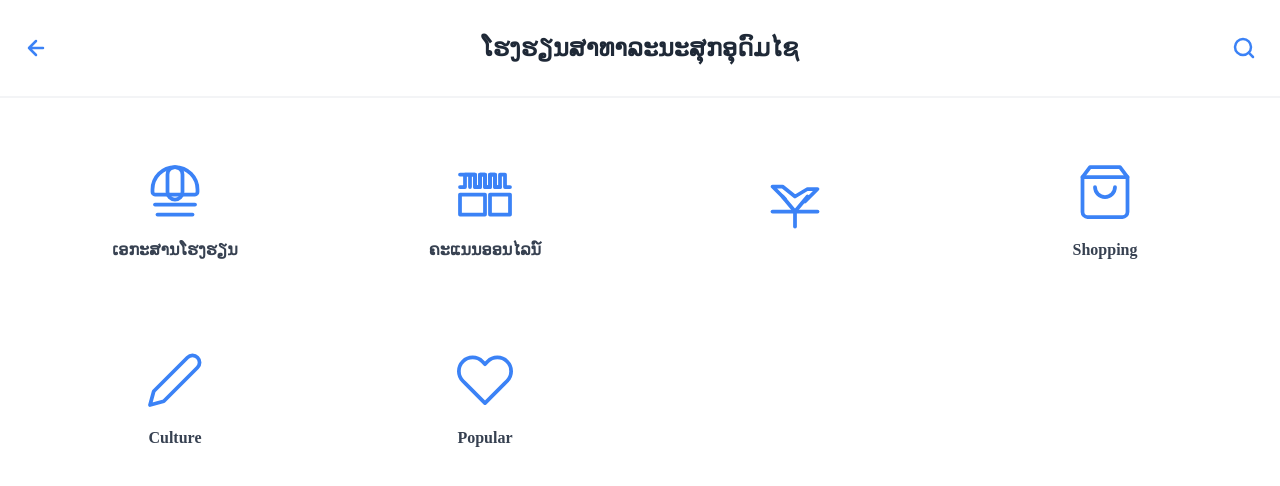
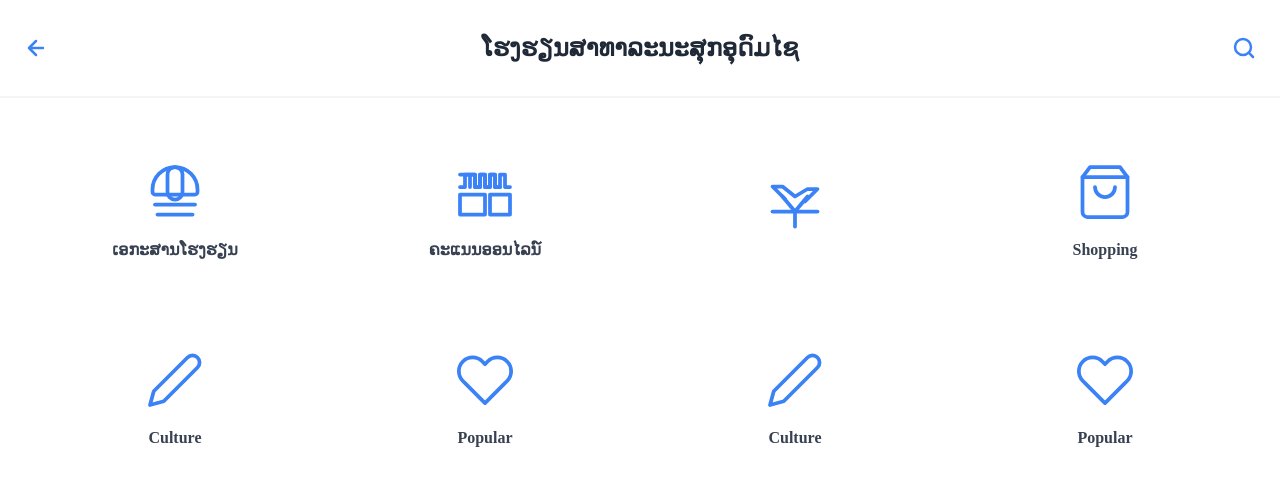
Before and after one commit to classroomforstudy2025-ui/ophschool, a plain HTML site: page index.html in a window 1280 px wide. Drawn offline with nearby package versions, Linux system fonts and the light colour scheme.

Commit message:
Update index.html

```diff
--- a/index.html
+++ b/index.html
@@ -110,6 +110,28 @@ font-family:phetsarath OT;
                     <span class="mt-4 text-base font-semibold text-gray-700">Popular</span>
                 </a>
 
+              <!-- Category Card 7: Culture -->
+                <a href="#" class="category-card flex flex-col items-center justify-center p-6 md:p-8 bg-white ">
+                    <!-- Icon SVG -->
+                    <svg xmlns="http://www.w3.org/2000/svg" width="60" height="60" viewBox="0 0 24 24" fill="none" stroke="#3b82f6" stroke-width="1.5" stroke-linecap="round" stroke-linejoin="round">
+                        <path d="M17 3a2.828 2.828 0 1 1 4 4L7.5 20.5 2 22l1.5-5.5L17 3z"/>
+                    </svg>
+                    <span class="mt-4 text-base font-semibold text-gray-700">Culture</span>
+                </a>
+
+                <!-- Category Card 8: Popular -->
+                <a href="#" class="category-card flex flex-col items-center justify-center p-6 md:p-8 bg-white ">
+                    <!-- Icon SVG -->
+                    <svg xmlns="http://www.w3.org/2000/svg" width="60" height="60" viewBox="0 0 24 24" fill="none" stroke="#3b82f6" stroke-width="1.5" stroke-linecap="round" stroke-linejoin="round">
+                        <path d="M20.84 4.61a5.5 5.5 0 0 0-7.78 0L12 5.67l-1.06-1.06a5.5 5.5 0 0 0-7.78 7.78l1.06 1.06L12 21.23l7.78-7.78 1.06-1.06a5.5 5.5 0 0 0 0-7.78z"/>
+                    </svg>
+                    <span class="mt-4 text-base font-semibold text-gray-700">Popular</span>
+                </a>
+
+
+
+
+
             </div>
         </main>
     </div>
```
